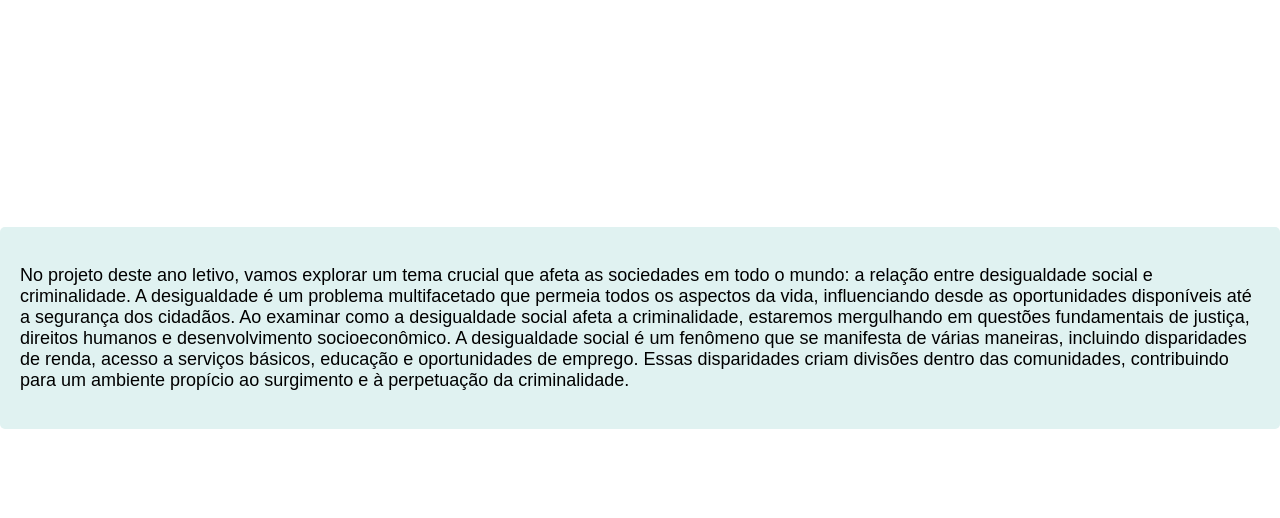
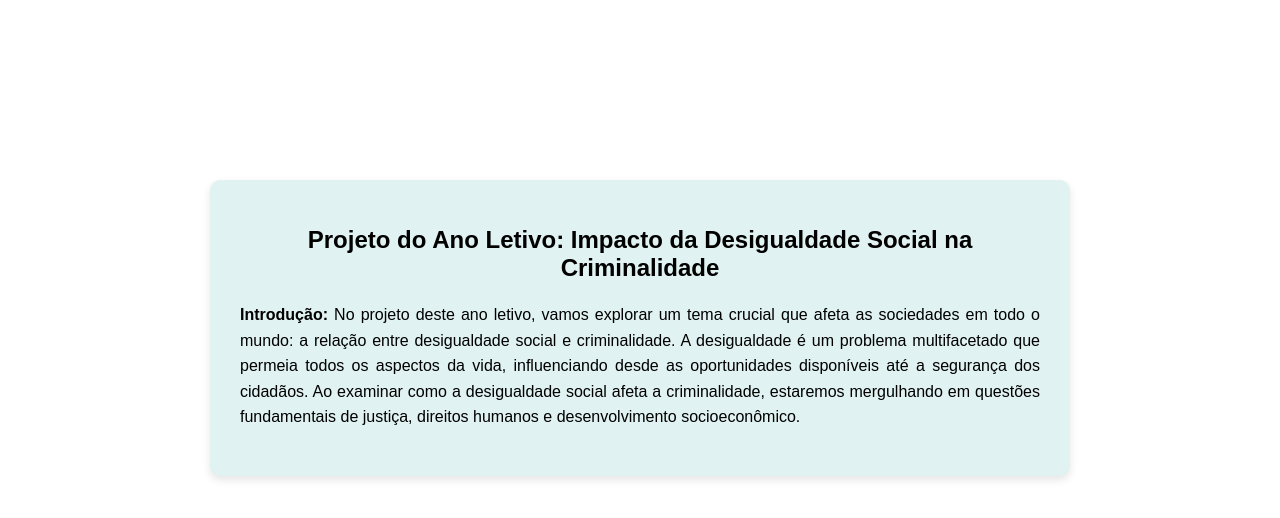
Before and after one commit to projetodoanoletivo/anoletivo, a plain HTML site: page index.html in a window 1280 px wide. Shown: the part 72-590 px from the top of the page. Drawn offline with Linux system fonts and the light colour scheme.

Commit message:
index.html

```diff
--- a/index.html
+++ b/index.html
@@ -5,6 +5,7 @@
     <meta name="viewport" content="width=device-width, initial-scale=1.0">
     <title>Document</title>
     <style>
+
 .container {
   display: flex;
   justify-content: center;
@@ -14,16 +15,24 @@
 
 .blue-box {
   background-color: #e0f2f1;
-  padding: 20px;
-  border-radius: 5px;
+  padding: 30px;
+  border-radius: 10px;
+  width: 80%;
+  max-width: 800px;
+  box-shadow: 0 4px 8px rgba(0, 0, 0, 0.1);
+}
+
+.blue-box h1 {
+  text-align: center;
+  font-size: 24px;
+  margin-bottom: 20px;
 }
 
 .blue-box p {
-  color: #000;
-  font-size: 18px;
-  font-family: Arial, sans-serif;
+  font-size: 16px;
+  line-height: 1.6;
+  text-align: justify;
 }
-
 
         body {
             margin: 0;
@@ -87,8 +96,9 @@
     </nav>
 <div class="container">
   <div class="blue-box">
-    <p>No projeto deste ano letivo, vamos explorar um tema crucial que afeta as sociedades em todo o mundo: a relação entre desigualdade social e criminalidade. A desigualdade é um problema multifacetado que permeia todos os aspectos da vida, influenciando desde as oportunidades disponíveis até a segurança dos cidadãos. Ao examinar como a desigualdade social afeta a criminalidade, estaremos mergulhando em questões fundamentais de justiça, direitos humanos e desenvolvimento socioeconômico. A desigualdade social é um fenômeno que se manifesta de várias maneiras, incluindo disparidades de renda, acesso a serviços básicos, educação e oportunidades de emprego. Essas disparidades criam divisões dentro das comunidades, contribuindo para um ambiente propício ao surgimento e à perpetuação da criminalidade.</p>
-  </div>
+   <h1>Projeto do Ano Letivo: Impacto da Desigualdade Social na Criminalidade</h1>
+    <p><strong>Introdução:</strong> No projeto deste ano letivo, vamos explorar um tema crucial que afeta as sociedades em todo o mundo: a relação entre desigualdade social e criminalidade. A desigualdade é um problema multifacetado que permeia todos os aspectos da vida, influenciando desde as oportunidades disponíveis até a segurança dos cidadãos. Ao examinar como a desigualdade social afeta a criminalidade, estaremos mergulhando em questões fundamentais de justiça, direitos humanos e desenvolvimento socioeconômico.</p>
+
 </div>
 
 </body>
```
